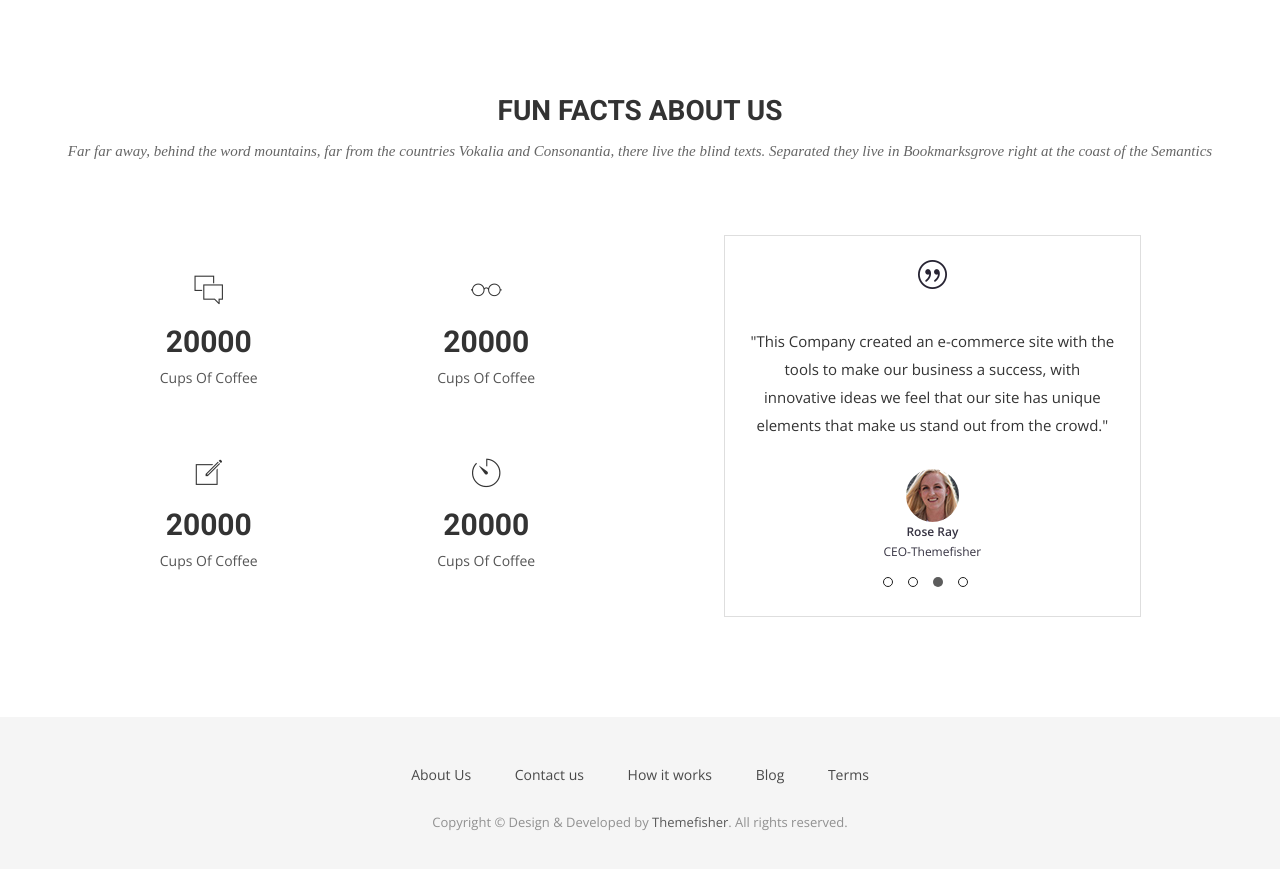
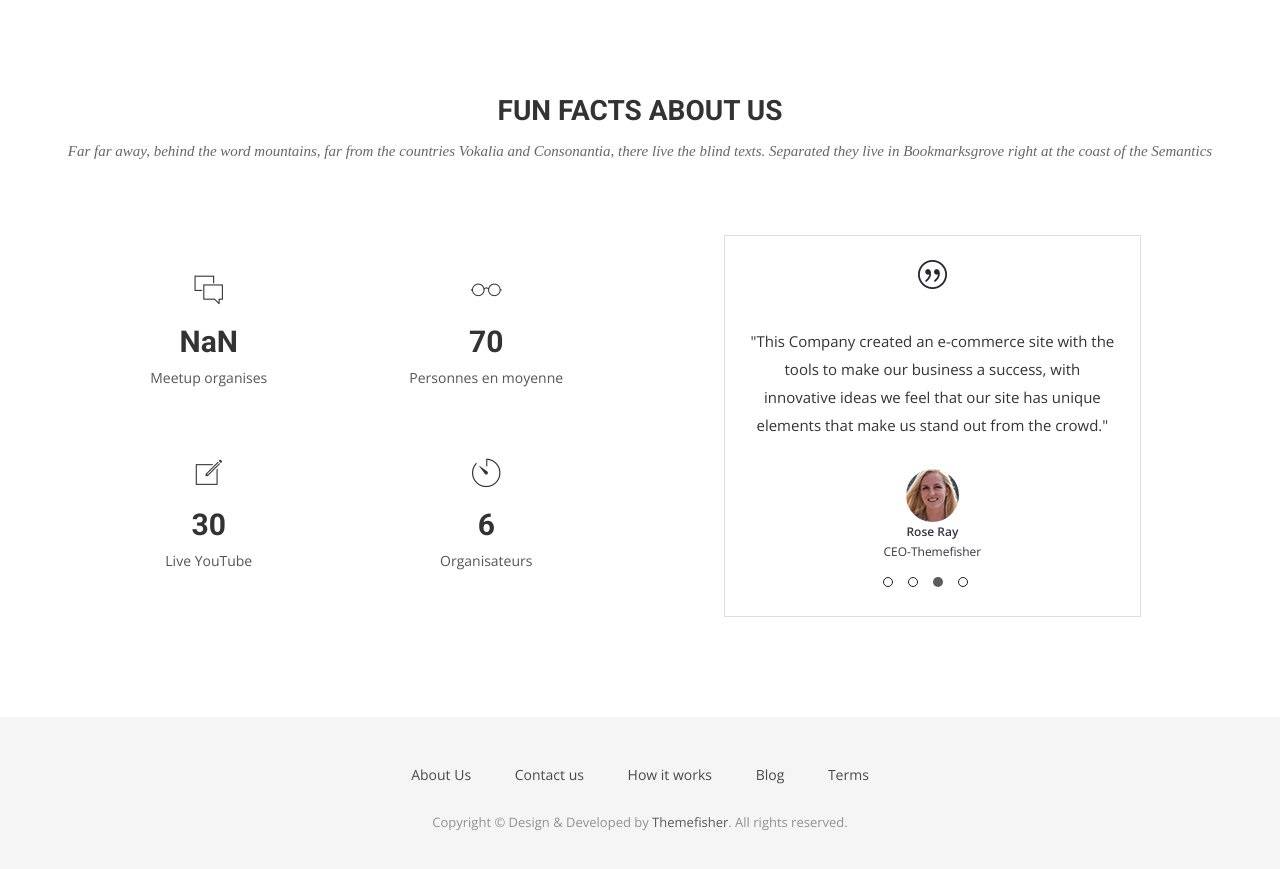
Before and after one commit to GDGToulouse/site-web, a Jekyll site: the page built from index.html, in a window 1280 px wide and 900 px high, scrolled down 3345 px. Shown: the top 869 px of the window. Built offline with Jekyll 4.4.1, drawn with Linux system fonts in a browser that asks for light colours; nearby versions of some CDN libraries; some web fonts are replaced.

Commit message:
test deploy

```diff
--- a/index.html
+++ b/index.html
@@ -155,29 +155,29 @@ permalink: /
             <li>
               <div class="block">
                 <i class="ion-ios-chatboxes-outline"></i>
-                <h4 class="counter">20000</h4>
-                <span>Cups Of Coffee</span>
+                <h4 class="counter">99+</h4>
+                <span>Meetup organises</span>
               </div>
             </li>
             <li>
               <div class="block">
                 <i class="ion-ios-glasses-outline"></i>
-                <h4 class="counter">20000</h4>
-                <span>Cups Of Coffee</span>
+                <h4 class="counter">70</h4>
+                <span>Personnes en moyenne</span>
               </div>
             </li>
             <li>
               <div class="block">
                 <i class="ion-ios-compose-outline"></i>
-                <h4 class="counter">20000</h4>
-                <span>Cups Of Coffee</span>
+                <h4 class="counter">30</h4>
+                <span>Live YouTube</span>
               </div>
             </li>
             <li>
               <div class="block">
                 <i class="ion-ios-timer-outline"></i>
-                <h4 class="counter">20000</h4>
-                <span>Cups Of Coffee</span>
+                <h4 class="counter">6</h4>
+                <span>Organisateurs</span>
               </div>
             </li>
 
```
